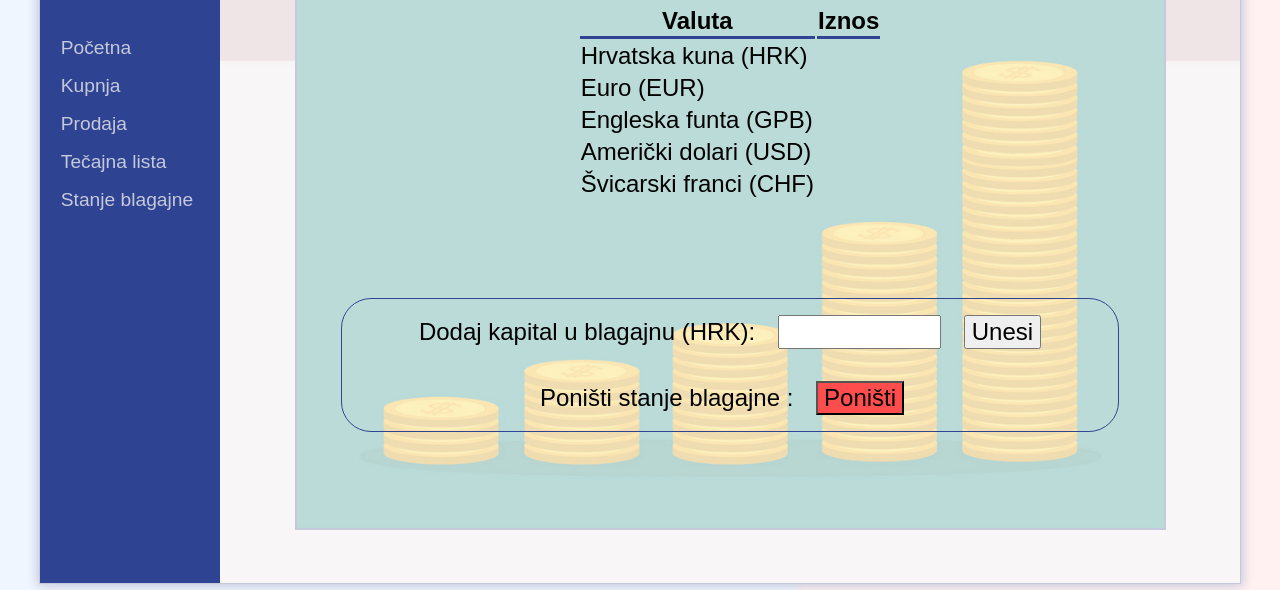
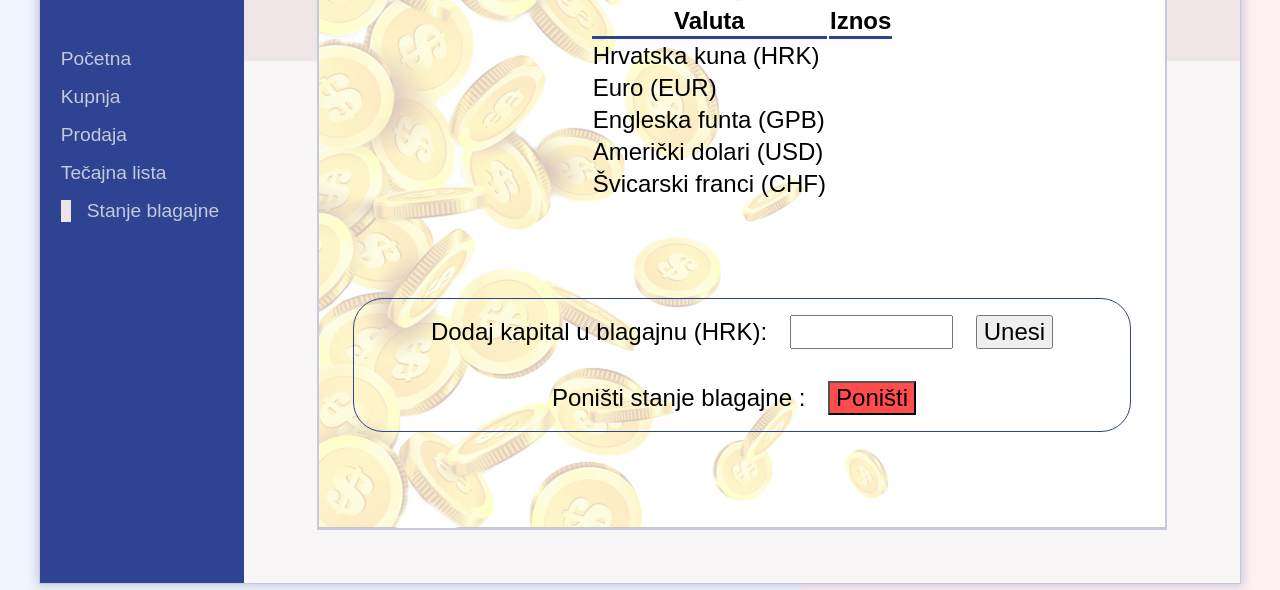
Before and after one commit to ivanmaric1/Mjenja-nica_2020, a plain HTML site: page pages/stanje.html in a window 1280 px wide. Shown: the part 268-858 px from the top of the page. Drawn offline with Linux system fonts and the light colour scheme.

Commit message:
popravljen menu, izmjene u dizajnu

```diff
--- a/pages/stanje.html
+++ b/pages/stanje.html
@@ -19,7 +19,7 @@
                 <li><a href="kupnja.html">Kupnja</a></li>
                 <li><a href="prodaja.html">Prodaja</a></li>
                 <li><a href="tecajna.html">Tečajna lista</a></li>
-                <li><a href="stanje.html">Stanje blagajne</a></li>
+                <li class='trenutni'><a href="stanje.html">Stanje blagajne</a></li>
             </ul>
         </nav>
 
--- a/style/main.css
+++ b/style/main.css
@@ -13,8 +13,8 @@ body {
     box-shadow: 0px 0px 10px 2px #c6c8db;
     border: 1px solid #c6c8db;
     display: grid;
-    grid-template-rows: 1fr 12fr;
-    grid-template-columns: 15% auto;
+    grid-template-rows: 1fr 11fr;
+    grid-template-columns: 17% auto;
 }
 
 .navbar ul li a {
@@ -69,10 +69,8 @@ body {
     font-size: 1.5rem;
 }
 
-
-
 .mainStanje {
-    background: url(/img/novcici.jpg) no-repeat bottom center/cover;
+    background: url(/img/zlatnici.jpg) no-repeat bottom center/cover;
 }
 
 .stanjeBlagajne table th {
@@ -124,7 +122,7 @@ body {
     justify-content: space-evenly;
     align-items: center;
     font-size: 1.5rem;
-    background: url(/img/money.jpg) no-repeat left center/cover;
+    background: url(/img/xs.jpg) no-repeat center center/cover;
 }
  .mainKupnja input {
      font-size: 1.6rem;
@@ -197,3 +195,8 @@ body {
 .linkovi:hover {
     background-color: #efe5e6;
 }
+
+.trenutni {
+    border-left: 10px solid #efe5e6;
+    padding-left: 1rem;
+}
```
Also changed, not shown: index.html (+1 -1 lines), pages/kupnja.html (+1 -1 lines), pages/prodaja.html (+1 -1 lines), pages/tecajna.html (+1 -1 lines), img/xs.jpg (added), img/zlatnici.jpg (added).
